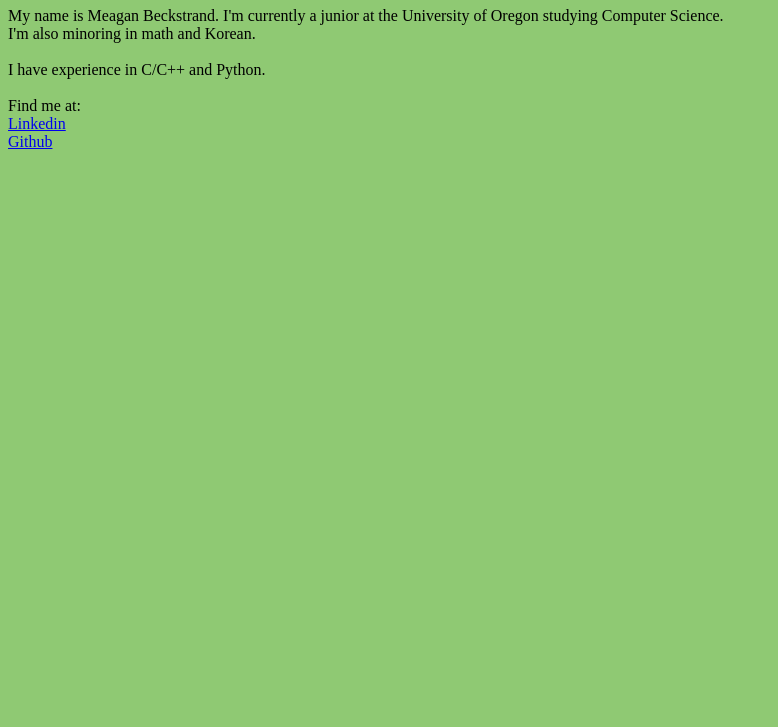
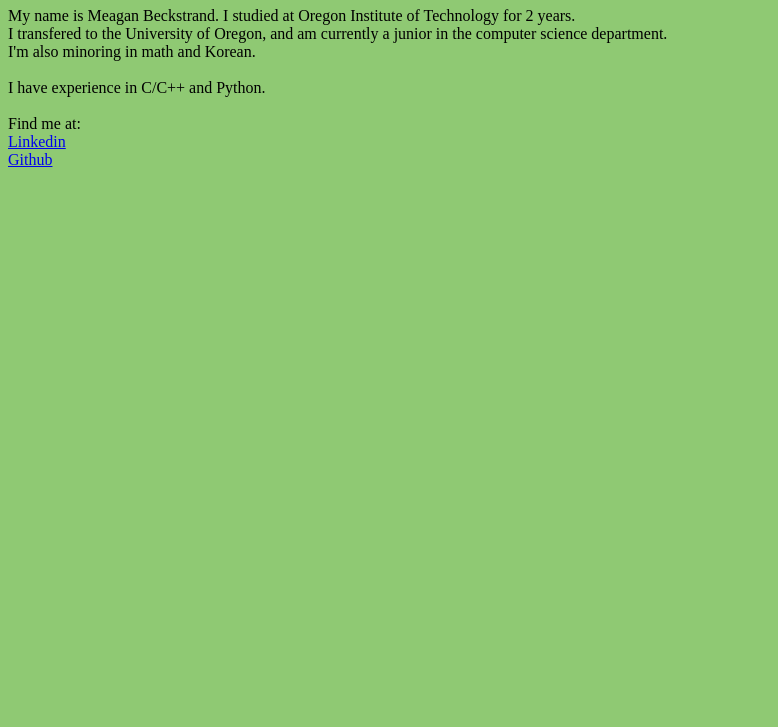
Before and after one commit to meaganbeck/meaganbeck.github.io, a plain HTML site: page index.html in a window 1280 px wide. Shown: the part 73-800 px from the top of the page, without its empty margins (0-778 px from the left). Drawn offline with Linux system fonts and the light colour scheme.

Commit message:
Update index.html

```diff
--- a/index.html
+++ b/index.html
@@ -3,7 +3,9 @@
 <body style = "background-color: #8FC973;">
   <title> Meagan Beckstrand </title>
 <h1> Meagan Beckstrand</h1>
-  My name is Meagan Beckstrand. I'm currently a junior at the University of Oregon studying Computer Science. <br>
+  My name is Meagan Beckstrand. I studied at Oregon Institute of Technology for 2 years.
+  <br>
+  I transfered to the University of Oregon, and am currently a junior in the computer science department. <br>
   I'm also minoring in math and Korean.<br> <br>
   I have experience in C/C++ and Python. <br><br>
   Find me at: <br>
```
